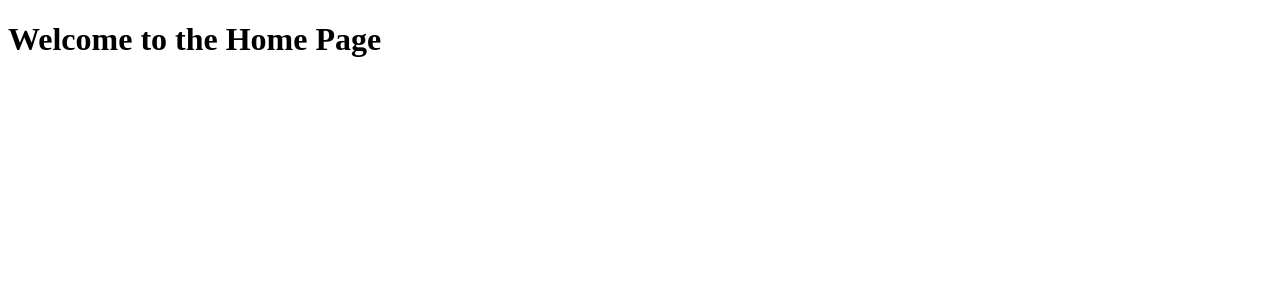
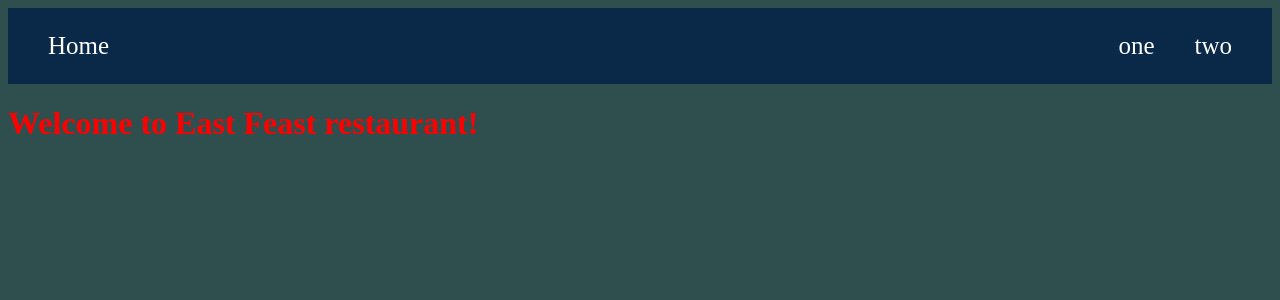
Before and after one commit to cullenh1904/hello_flask, a Flask app: page / in a window 1280 px wide. Shown: the top 300 px of the page. Run offline with Flask 3, Linux system fonts and the light colour scheme.

Commit message:
day 1
css changes and html setup, very early prep

```diff
--- a/app.py
+++ b/app.py
@@ -4,5 +4,4 @@ app = Flask(__name__)
 
 @app.route("/")
 def home():
-    print("hello flask!")
     return render_template("home.html")
--- a/static/main.css
+++ b/static/main.css
@@ -86,3 +86,38 @@ img {
     background-color: #1c3d5e;
     color:rgb(0, 204, 255)
 }
+
+.navbar {
+    font-size: 25px;
+    display: flex;
+    justify-content: space-between;
+    align-items: center;
+    background-color: #0a2949;
+    padding: 10px 20px;
+}
+
+.navbar a {
+    display: block;
+    color: white;
+    text-align: center;
+    padding: 14px 20px;
+    text-decoration: none;
+    transition: background-color 0.3s ease;
+}
+
+.nav_links {
+    font-size: 25px;
+    list-style: none;
+    display: flex;
+    margin: 0;
+    padding: 0;
+}
+
+.nav_links li a {
+    display: block;
+    color: white;
+    text-align: center;
+    padding: 14px 20px;
+    text-decoration: none;
+    transition: background-color 0.3s ease;
+}
--- a/templates/home.html
+++ b/templates/home.html
@@ -1,9 +1,20 @@
 <!DOCTYPE html>
+<link rel="stylesheet" href="{{ url_for('static', filename='main.css') }}">
+
 <html lang="en">
 <head>
-    <title>Home</title>
+    <title>East Feast</title>
 </head>
+<nav class="navbar">
+    <a href="{{ url_for('home') }}">Home</a>
+
+<ul class="nav_links">
+    <li><a href="{{ url_for('home') }}">one</a></li>
+    <li><a href="{{ url_for('home') }}">two</a></li>
+</ul>
+</nav>
+
 <body>
-    <h1>Welcome to the Home Page</h1>
+    <h1>Welcome to East Feast restaurant!</h1>
 </body>
 </html>
```
